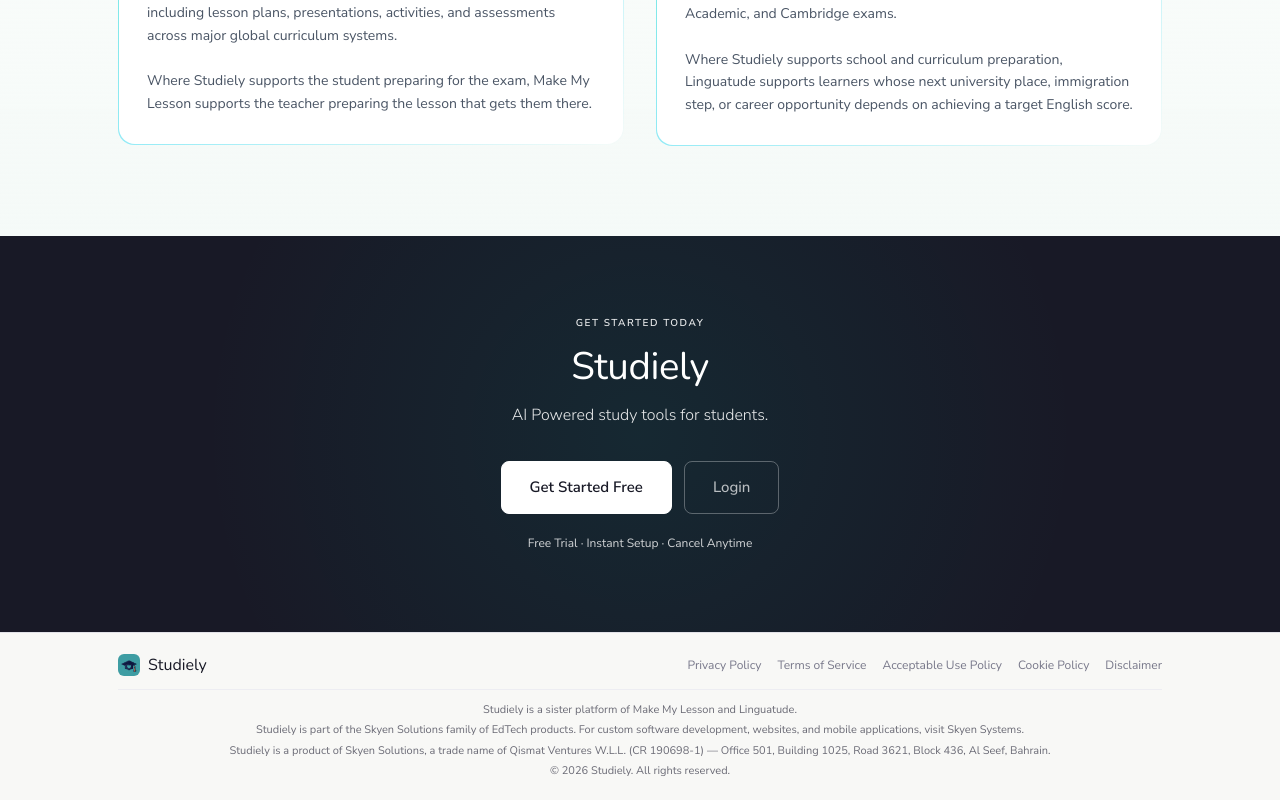
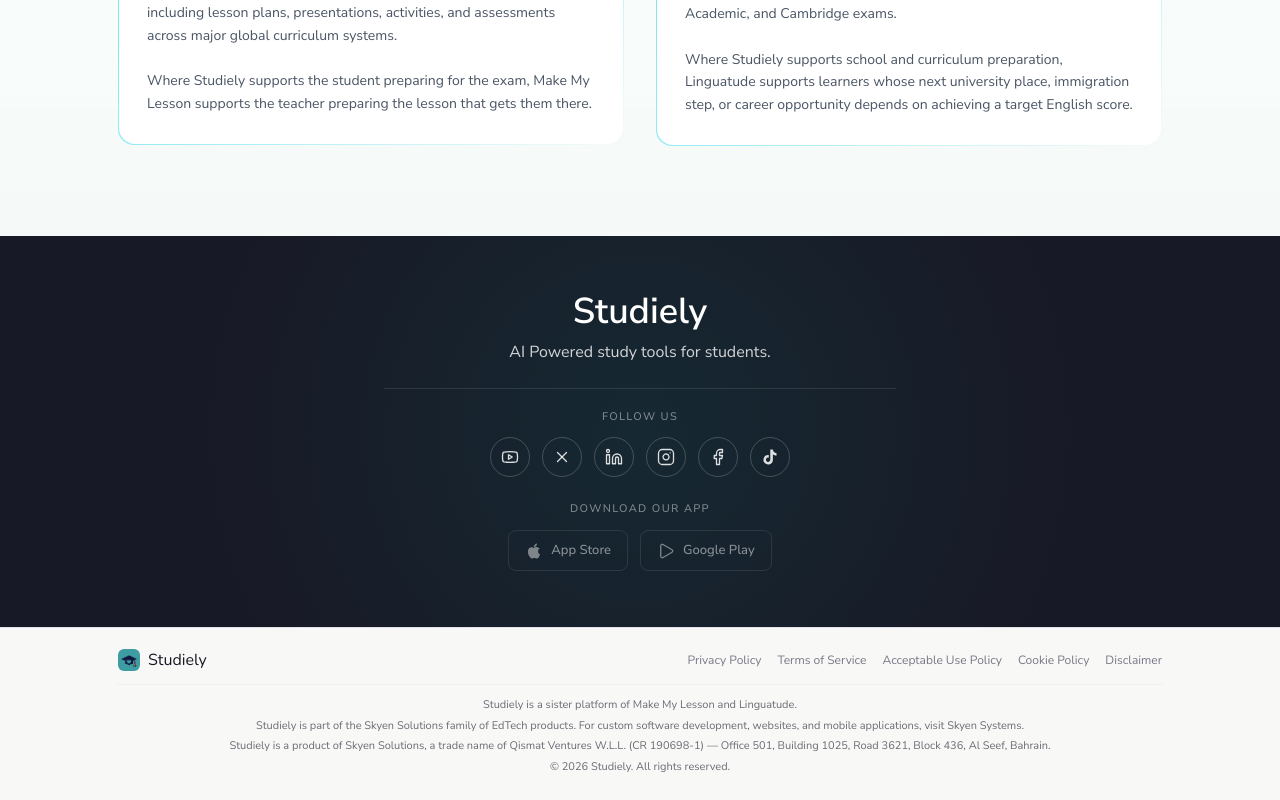
Before and after one commit to Fizza-77/Studiely, a Next.js app: page / in a window 1280 px wide. Shown: the part 5776-6576 px from the top of the page. Built offline with nearby package versions, Linux system fonts and the light colour scheme; no server answers.

Commit message:
CTA Section fixed

```diff
--- a/sections/CTASection.tsx
+++ b/sections/CTASection.tsx
@@ -1,46 +1,167 @@
 "use client";
 
-import { SectionHeader } from "@/components/SectionHeader";
-import { Button } from "@/components/Button";
+import type { ReactNode } from "react";
 import { Reveal } from "@/components/Reveal";
-import { STUDIELY_APP } from "@/lib/appUrls";
+import { cn } from "@/lib/utils";
+import { Facebook, Instagram, Linkedin, Play, X, Youtube } from "lucide-react";
+
+/** Empty strings = non-navigating placeholder until you add the URL. */
+const SOCIAL_YOUTUBE = "https://www.youtube.com/@Studiely";
+const SOCIAL_X = "https://x.com/studiely_";
+const SOCIAL_LINKEDIN = "https://www.linkedin.com/company/studiely/";
+const SOCIAL_INSTAGRAM = "https://www.instagram.com/studiely_";
+const SOCIAL_FACEBOOK = "https://www.facebook.com/Studiely/";
+const SOCIAL_TIKTOK = "https://www.tiktok.com/@studiely_";
+const APP_STORE_IOS = "";
+const APP_STORE_ANDROID = "";
+
+const socialIconClass =
+  "inline-flex h-11 w-11 shrink-0 items-center justify-center rounded-full border border-white/20 text-white/85 transition-colors hover:border-white/40 hover:bg-white/10 hover:text-white sm:h-10 sm:w-10";
+
+function SocialAnchor({
+  href,
+  label,
+  children,
+}: {
+  href: string;
+  label: string;
+  children: ReactNode;
+}) {
+  const active = href.trim() !== "";
+  return (
+    <a
+      href={active ? href : "#"}
+      target={active ? "_blank" : undefined}
+      rel={active ? "noopener noreferrer" : undefined}
+      aria-label={label}
+      aria-disabled={!active}
+      className={cn(socialIconClass, !active && "opacity-55")}
+      onClick={(e) => {
+        if (!active) e.preventDefault();
+      }}
+    >
+      {children}
+    </a>
+  );
+}
+
+function StoreAnchor({
+  href,
+  label,
+  children,
+}: {
+  href: string;
+  label: string;
+  children: ReactNode;
+}) {
+  const active = href.trim() !== "";
+  return (
+    <a
+      href={active ? href : "#"}
+      target={active ? "_blank" : undefined}
+      rel={active ? "noopener noreferrer" : undefined}
+      aria-label={label}
+      aria-disabled={!active}
+      className={cn(
+        "inline-flex min-h-[44px] w-full max-w-[220px] items-center justify-center rounded-lg border border-white/18 px-4 py-2.5 text-[13px] font-medium text-white/90 transition-colors hover:border-white/35 hover:bg-white/10 sm:min-h-0 sm:w-auto sm:max-w-none",
+        !active && "opacity-55"
+      )}
+      onClick={(e) => {
+        if (!active) e.preventDefault();
+      }}
+    >
+      {children}
+    </a>
+  );
+}
 
 export const CTASection = () => (
-  <section className="bg-navy py-14 sm:py-16 md:py-20 text-center relative overflow-hidden">
+  <section className="bg-navy py-10 sm:py-12 md:py-14 text-center relative overflow-hidden">
     <div
       className="absolute inset-0 pointer-events-none"
       style={{
-        backgroundImage: "radial-gradient(circle at 50% 50%, rgba(0,176,155,.1) 0%, transparent 65%)",
+        backgroundImage:
+          "radial-gradient(circle at 50% 50%, rgba(0,176,155,.1) 0%, transparent 65%)",
       }}
     />
+
     <div className="wrap relative">
-      <SectionHeader
-        label="Get Started Today"
-        title="Studiely"
-        sub="AI Powered study tools for students."
-        labelColor="rgba(255, 255, 255, 0.9)"
-        titleColor="#fff"
-        subColor="rgba(255, 255, 255, 0.9)"
-      />
+      {/* Manual Header (tight spacing) */}
+      <Reveal>
+        <h2 className="text-3xl sm:text-4xl font-semibold text-white">
+          Studiely
+        </h2>
+        <p className="mt-2 text-sm sm:text-base text-white/80">
+          AI Powered study tools for students.
+        </p>
+      </Reveal>
+
       <Reveal delay={0.2}>
-        <div className="flex gap-3 justify-center mb-5 flex-wrap -mt-5">
-          <Button
-            href={STUDIELY_APP.home}
-            variant="white"
-            lg
-            className="transition-all duration-200 hover:-translate-y-[2px] hover:shadow-[0_10px_22px_rgba(0,0,0,0.12)]"
-          >
-            Get Started Free
-          </Button>
-          <Button href={STUDIELY_APP.login} variant="gw" lg>
-            Login
-          </Button>
+        <div className="mt-6 pt-5 border-t border-white/10 max-w-lg mx-auto">
+          <p className="text-[11px] font-medium uppercase tracking-[0.12em] text-white/45 mb-3">
+            Follow us
+          </p>
+
+          <div className="flex flex-wrap items-center justify-center gap-3">
+            <SocialAnchor href={SOCIAL_YOUTUBE} label="YouTube">
+              <Youtube className="size-[18px]" strokeWidth={1.75} aria-hidden />
+            </SocialAnchor>
+
+            <SocialAnchor href={SOCIAL_X} label="X (Twitter)">
+              <X className="size-[18px]" strokeWidth={1.75} aria-hidden />
+            </SocialAnchor>
+
+            <SocialAnchor href={SOCIAL_LINKEDIN} label="Linkedin">
+              <Linkedin className="size-[18px]" strokeWidth={1.75} aria-hidden />
+            </SocialAnchor>
+
+            <SocialAnchor href={SOCIAL_INSTAGRAM} label="Instagram">
+              <Instagram className="size-[18px]" strokeWidth={1.75} aria-hidden />
+            </SocialAnchor>
+
+            <SocialAnchor href={SOCIAL_FACEBOOK} label="Facebook">
+              <Facebook className="size-[18px]" strokeWidth={1.75} aria-hidden />
+            </SocialAnchor>
+
+            <SocialAnchor href={SOCIAL_TIKTOK} label="TikTok">
+              <svg
+                className="size-[18px] shrink-0"
+                viewBox="0 0 24 24"
+                fill="currentColor"
+                aria-hidden
+              >
+                <path d="M19.59 6.69a4.83 4.83 0 0 1-3.77-4.25V2h-3.45v13.67a2.89 2.89 0 0 1-5.2 1.74 2.89 2.89 0 0 1 2.31-4.64 2.93 2.93 0 0 1 .88.13V9.4a6.84 6.84 0 0 0-1-.05A6.33 6.33 0 0 0 5 20.1a6.34 6.34 0 0 0 10.86-4.43v-7a8.16 8.16 0 0 0 4.77 1.52v-3.4a4.85 4.85 0 0 1-1-.1z" />
+              </svg>
+            </SocialAnchor>
+          </div>
+
+          <p className="text-[11px] font-medium uppercase tracking-[0.12em] text-white/45 mt-6 mb-3">
+            Download our app
+          </p>
+
+          <div className="flex flex-col sm:flex-row items-stretch sm:items-center justify-center gap-3">
+            <StoreAnchor href={APP_STORE_IOS} label="Download on the App Store">
+              <span className="flex items-center gap-2">
+                <svg
+                  className="size-[18px] shrink-0 opacity-90"
+                  viewBox="0 0 24 24"
+                  fill="currentColor"
+                  aria-hidden
+                >
+                  <path d="M18.71 19.5c-.83 1.24-1.71 2.45-3.05 2.47-1.34.03-1.77-.79-3.29-.79-1.53 0-2 .77-3.27.82-1.31.05-2.3-1.32-3.14-2.53C4.25 17 2.94 12.45 4.7 9.39c.87-1.52 2.43-2.48 4.12-2.51 1.28-.02 2.5.87 3.29.87.78 0 2.26-1.07 3.81-.91.65.03 2.47.26 3.64 1.98-.09.06-2.17 1.28-2.15 3.81.03 3.02 2.65 4.03 2.68 4.04-.03.07-.42 1.44-1.38 2.83M13 3.5c.73-.83 1.94-1.46 2.94-1.5.13 1.17-.34 2.35-1.04 3.19-.69.85-1.83 1.51-2.95 1.42-.15-1.15.41-2.35 1.05-3.11z" />
+                </svg>
+                App Store
+              </span>
+            </StoreAnchor>
+
+            <StoreAnchor href={APP_STORE_ANDROID} label="Get it on Google Play">
+              <span className="flex items-center gap-2">
+                <Play className="size-[18px] shrink-0 opacity-90" strokeWidth={1.75} />
+                Google Play
+              </span>
+            </StoreAnchor>
+          </div>
         </div>
-      </Reveal>
-      <Reveal delay={0.28}>
-        <p className="text-[12px] text-white/80">
-          Free Trial · Instant Setup · Cancel Anytime
-        </p>
       </Reveal>
     </div>
   </section>
```
